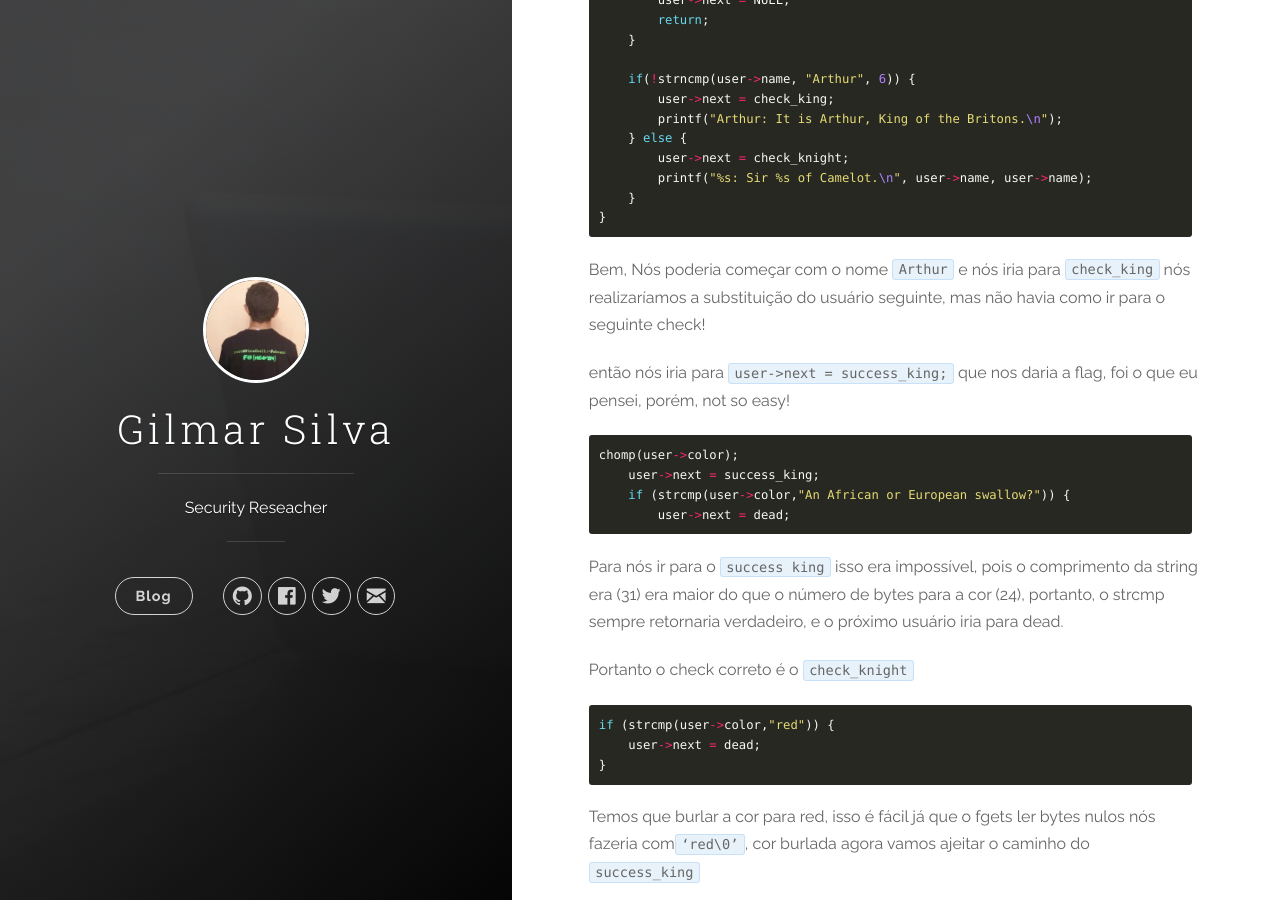
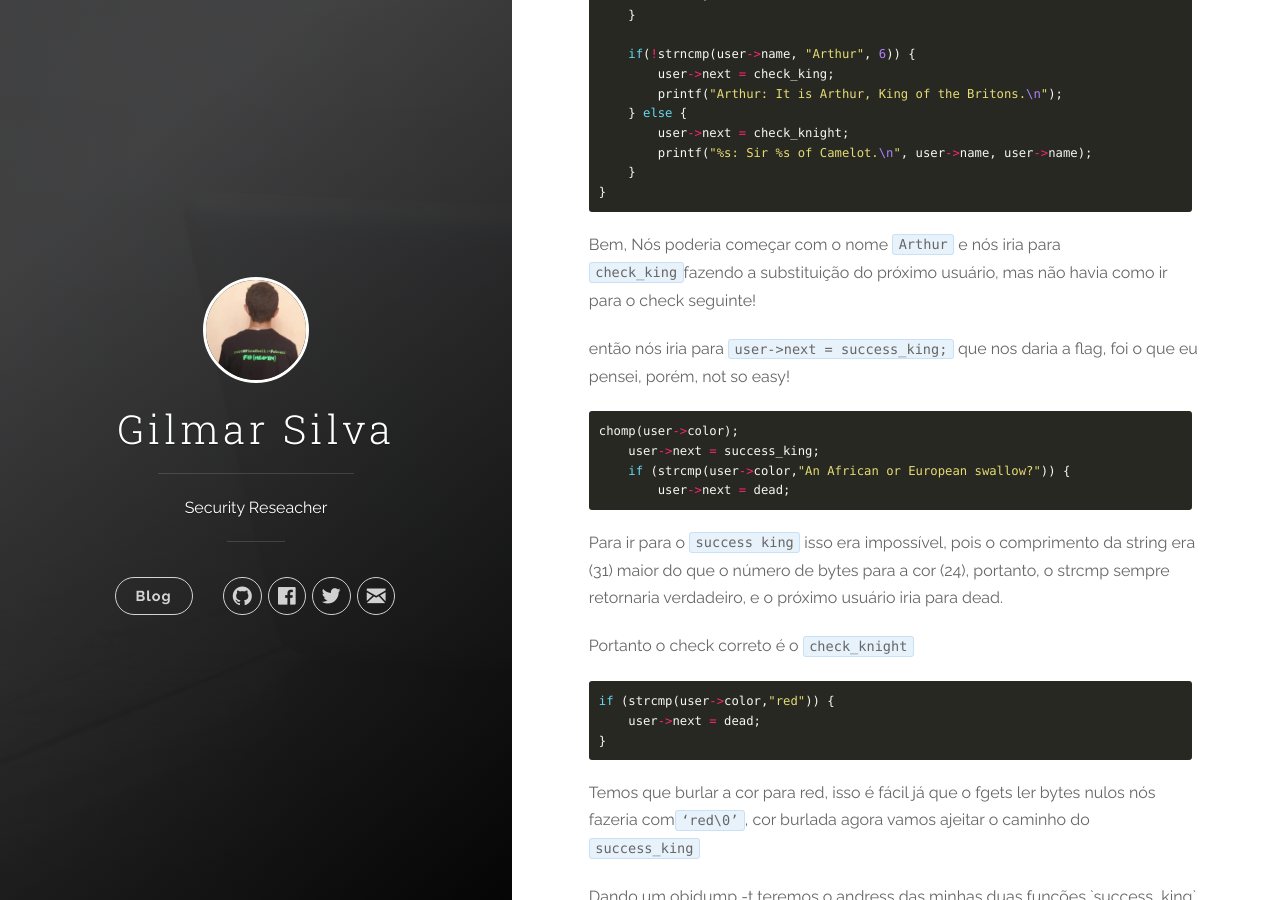
Before and after one commit to k13w/heavenh.github.io, a Jekyll site: the page built from _posts/2017-10-14-red-is-dead-Can-Cwic-2017.md, in a window 1280 px wide and 900 px high, scrolled down 2070 px. Built offline with Jekyll 4.4.1, drawn with Linux system fonts in a browser that asks for light colours; nearby versions of some CDN libraries; some of the changed text lies outside the part shown.

Commit message:
:hammer:
:hammer:

````diff
--- a/_posts/2017-10-14-red-is-dead-Can-Cwic-2017.md
+++ b/_posts/2017-10-14-red-is-dead-Can-Cwic-2017.md
@@ -16,7 +16,7 @@ struct user {
 };
 ```
 
-linha 17 a  20 não importa para nós, vamos pular e ir para as funções `success_knight` e `success_king`.
+linha 17 a  20 não importa, vamos pular e ir para as funções `success_knight` e `success_king`.
 ``` c
 void success_knight(struct user *user) {
     printf("Keeper: Right. Off you go.\n");
@@ -100,7 +100,7 @@ void start(struct user *user) {
 }
 ```
 
-Bem, Nós poderia começar com o nome `Arthur` e nós iria para `check_king` nós realizaríamos a substituição do usuário seguinte, mas não havia como ir para o seguinte check!
+Bem, Nós poderia começar com o nome `Arthur` e nós iria para `check_king`fazendo a substituição do próximo usuário, mas não havia como ir para o check seguinte!
 
 então nós iria para `user->next = success_king;` que nos daria a flag, foi o que eu pensei, porém, not so easy!
 
@@ -111,7 +111,7 @@ chomp(user->color);
         user->next = dead;
 ```
 
-Para nós ir para o `success king` isso era impossível, pois o comprimento da string era (31) era maior do que o número de bytes para a cor (24), portanto, o strcmp sempre retornaria verdadeiro, e o próximo usuário iria para dead.
+Para ir para o `success king` isso era impossível, pois o comprimento da string era (31) maior do que o número de bytes para a cor (24), portanto, o strcmp sempre retornaria verdadeiro, e o próximo usuário iria para dead.
 
 Portanto o check correto é o `check_knight`
 ``` c
````
Also changed, not shown: other parts of _posts/2017-10-14-red-is-dead-Can-Cwic-2017.md (+2 -2 lines).
